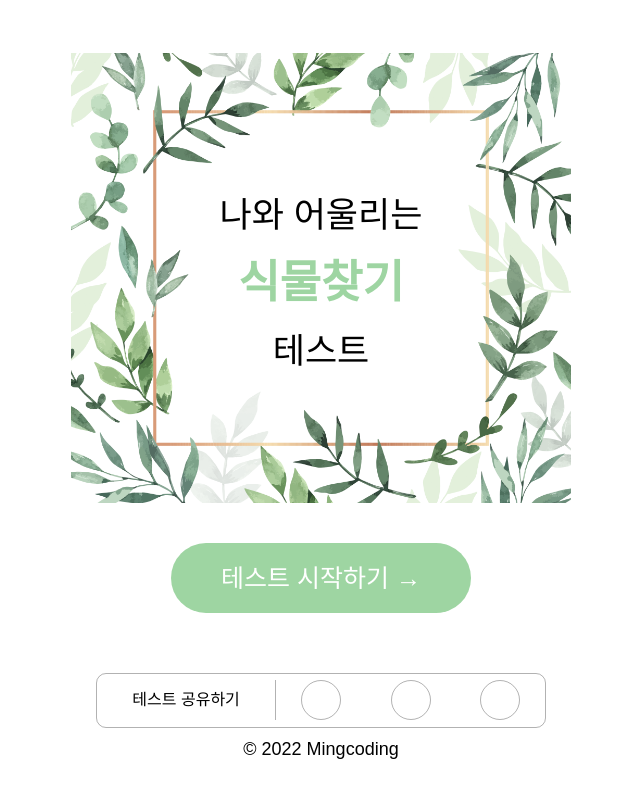
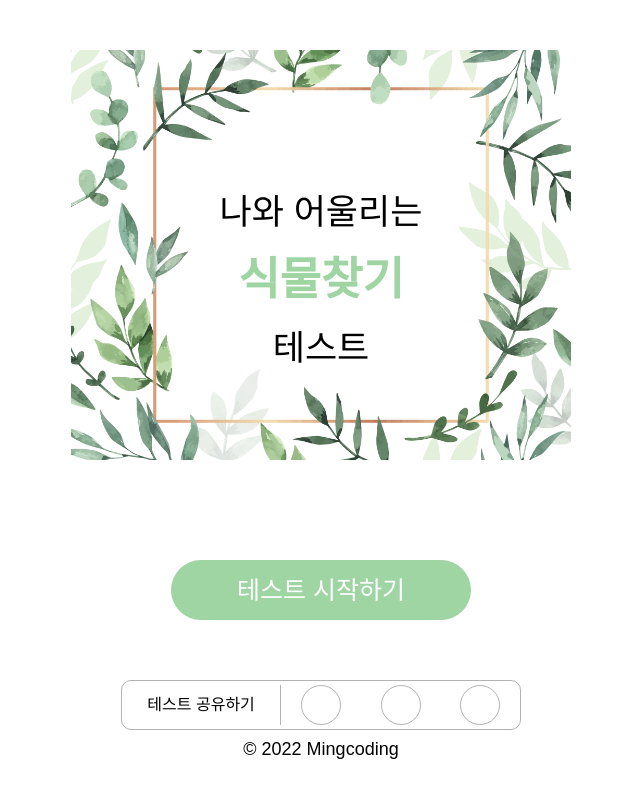
Before and after one commit to alstjr5949/plantTest, a React (Create React App) app: page / in a window 1280 px wide. Shown: the whole page, without its empty margins (319-959 px from the left). Built offline with nearby package versions, Linux system fonts and the light colour scheme.

Commit message:
page transition

```diff
--- a/src/App.tsx
+++ b/src/App.tsx
@@ -1,19 +1,21 @@
-import { BrowserRouter as Router, Route, Routes } from "react-router-dom";
+import { AnimatePresence } from "framer-motion";
+import { Route, Routes, useLocation } from "react-router-dom";
 import Footer from "./Components/footer";
 import Home from "./Routes/home";
 import Result from "./Routes/result";
 import Test from "./Routes/test";
 
 function App() {
+  const location = useLocation();
   return (
-    <Router>
-      <Routes>
+    <AnimatePresence exitBeforeEnter>
+      <Routes key={location.pathname} location={location}>
         <Route path="/" element={<Home />} />
         <Route path="/test" element={<Test />} />
         <Route path="/result" element={<Result />} />
       </Routes>
       <Footer />
-    </Router>
+    </AnimatePresence>
   );
 }
 
--- a/src/Routes/home.tsx
+++ b/src/Routes/home.tsx
@@ -1,4 +1,4 @@
-import { AnimatePresence, motion } from "framer-motion";
+import { motion } from "framer-motion";
 import { Link } from "react-router-dom";
 import styled from "styled-components";
 import leaves from "../img/leaveFrame.png";
@@ -51,12 +51,12 @@ const MainImg = styled.div`
   background-position: center center;
   background-size: cover;
   position: relative;
-  margin-bottom: 40px;
+  margin-bottom: 100px;
 `;
 
 const StartBtn = styled.div`
   width: 300px;
-  height: 70px;
+  height: 60px;
   border-radius: 50px;
   display: flex;
   justify-content: center;
@@ -70,7 +70,7 @@ const StartBtn = styled.div`
 `;
 
 const ShareBtnContainer = styled.div`
-  width: 450px;
+  width: 400px;
   height: 55px;
   display: flex;
   align-items: center;
@@ -136,7 +136,6 @@ const titleVariants = {
 
 function Home() {
   return (
-    <AnimatePresence>
     <Wrapper
       variants={wrapperVariants}
       initial="initial"
@@ -149,7 +148,7 @@ function Home() {
         </Title>
       </MainImg>
       <Link to="/test">
-          <StartBtn>테스트 시작하기 &rarr;</StartBtn>
+        <StartBtn>테스트 시작하기</StartBtn>
       </Link>
       <ShareBtnContainer>
         <ShareText>테스트 공유하기</ShareText>
@@ -160,7 +159,6 @@ function Home() {
         </ShareIconContainer>
       </ShareBtnContainer>
     </Wrapper>
-    </AnimatePresence>
   );
 }
 
--- a/src/Routes/test.tsx
+++ b/src/Routes/test.tsx
@@ -1,5 +1,42 @@
+import { AnimatePresence, motion } from "framer-motion";
+import styled from "styled-components";
+
+const Wrapper = styled(motion.div)`
+  width: 500px;
+  height: 100vh;
+`;
+
+const wrapperVariants = {
+  initial: {
+    opacity: 0,
+  },
+  animate: {
+    opacity: 1,
+    transition: {
+      duration: 1.5,
+    },
+  },
+  exit: {
+    opacity: 0,
+    transition: {
+      duration: 1,
+    },
+  },
+};
+
 function Test() {
-  return <h1>Test</h1>;
+  return (
+    <AnimatePresence exitBeforeEnter>
+      <Wrapper
+        variants={wrapperVariants}
+        initial="initial"
+        animate="animate"
+        exit="exit"
+      >
+        Hi
+      </Wrapper>
+    </AnimatePresence>
+  );
 }
 
 export default Test;
--- a/src/index.tsx
+++ b/src/index.tsx
@@ -1,5 +1,6 @@
 import React from "react";
 import ReactDOM from "react-dom";
+import { BrowserRouter as Router } from "react-router-dom";
 import { createGlobalStyle } from "styled-components";
 import App from "./App";
 
@@ -62,8 +63,10 @@ a {
 
 ReactDOM.render(
   <React.StrictMode>
-    <GlobalStyle />
-    <App />
+    <Router>
+      <GlobalStyle />
+      <App />
+    </Router>
   </React.StrictMode>,
   document.getElementById("root")
 );
```
Lines whose indentation alone changed are shown as unchanged.
